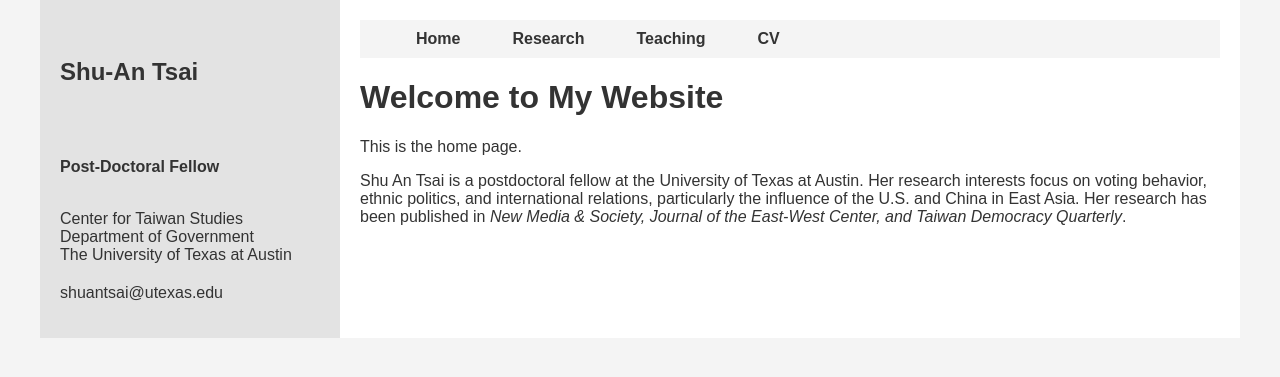
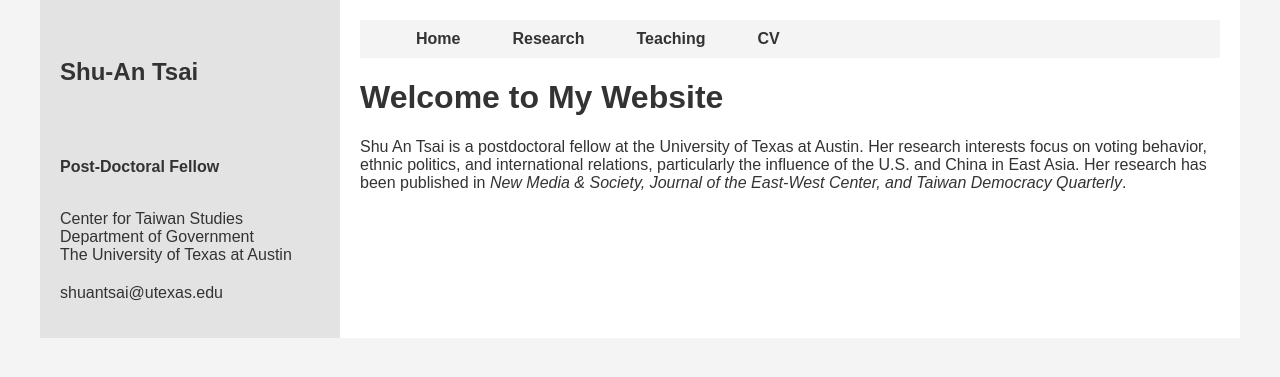
Before and after one commit to shuantsai/shuantsai.github.io, a Jekyll site: the page built from index.md, in a window 1280 px wide. Shown: the top 377 px of the page. Built offline with Jekyll 4.4.1, drawn with Linux system fonts in a browser that asks for light colours; a script that is not in the unit is left out.

Commit message:
Update index.md

```diff
--- a/index.md
+++ b/index.md
@@ -5,8 +5,6 @@ title: Home
 
 # Welcome to My Website
 
-This is the home page.
-
 Shu An Tsai is a postdoctoral fellow at the University of Texas at Austin.
 Her research interests focus on voting behavior, ethnic politics, and international relations, particularly the influence of the U.S. and China in East Asia.
 Her research has been published in <em>New Media & Society, Journal of the East-West Center, and Taiwan Democracy Quarterly</em>.
```
